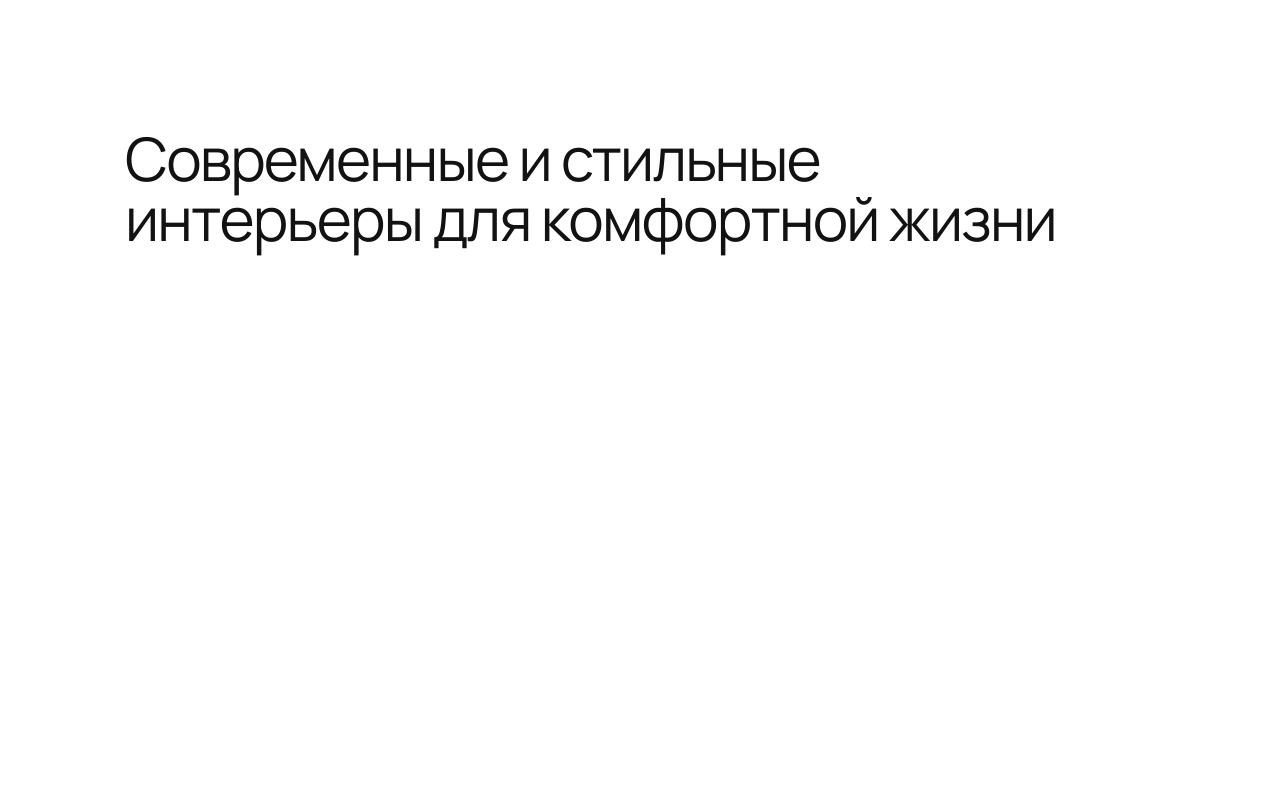
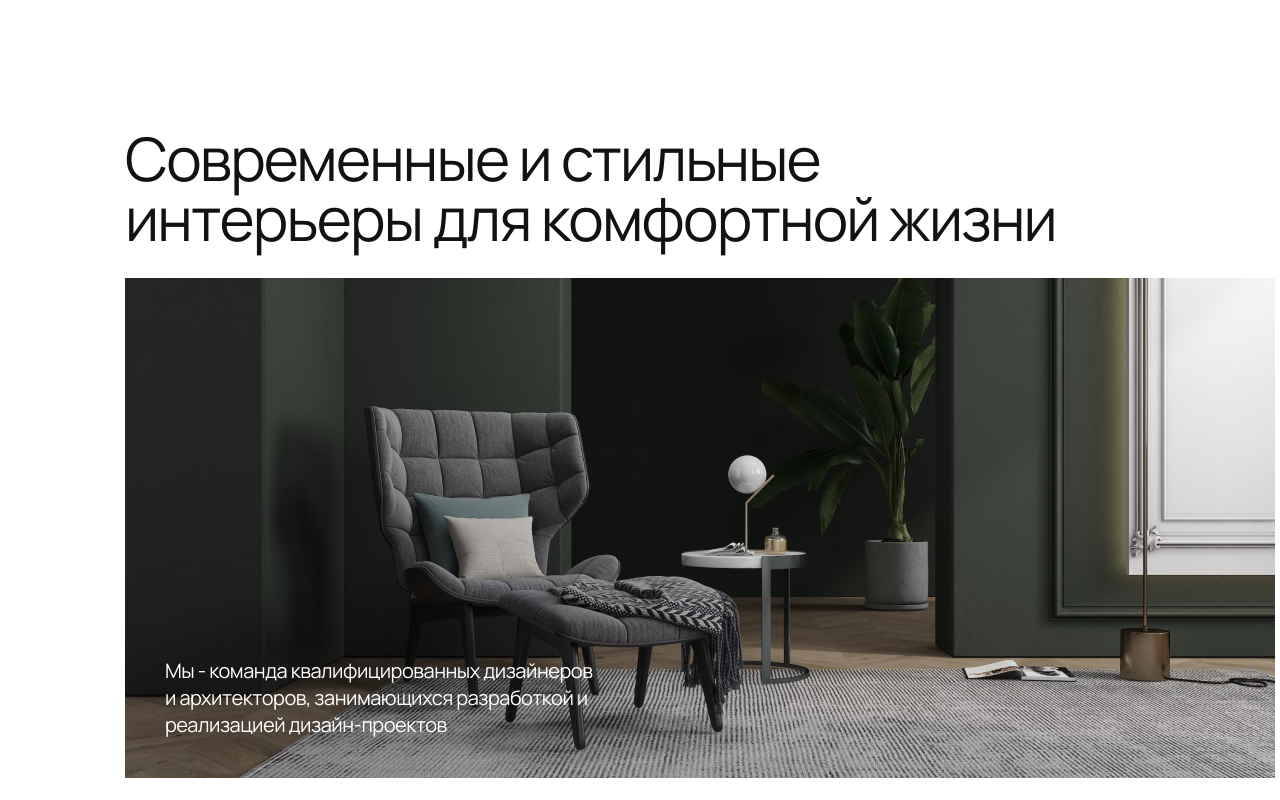
Before and after one commit to slowrunr/metrika_modul1, a plain HTML site: page index.html in a window 1280 px wide. Shown: the top 800 px of the page. Drawn offline with Linux system fonts and the light colour scheme; the site is published under a folder, as on GitHub Pages, so addresses that start at the root find nothing.

Commit message:
Checkpoint__1

```diff
--- a/styles/style.css
+++ b/styles/style.css
@@ -38,7 +38,7 @@ h1 {
   padding-left: 40px;
   height: 500px;
   width: 1150px;
-  background-image: url(/resources/chair.png);
+  background-image: url("../resources/chair.png");
 }
 p {
   height: 81px;
```
Also changed, not shown: index.html (+0 -1 lines).
